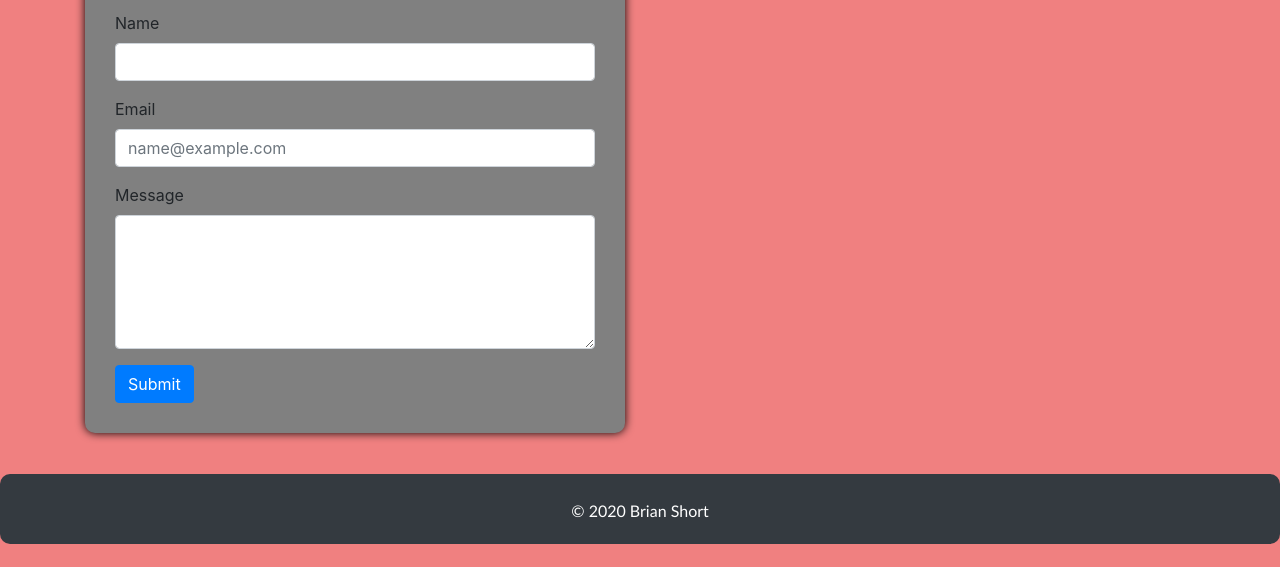
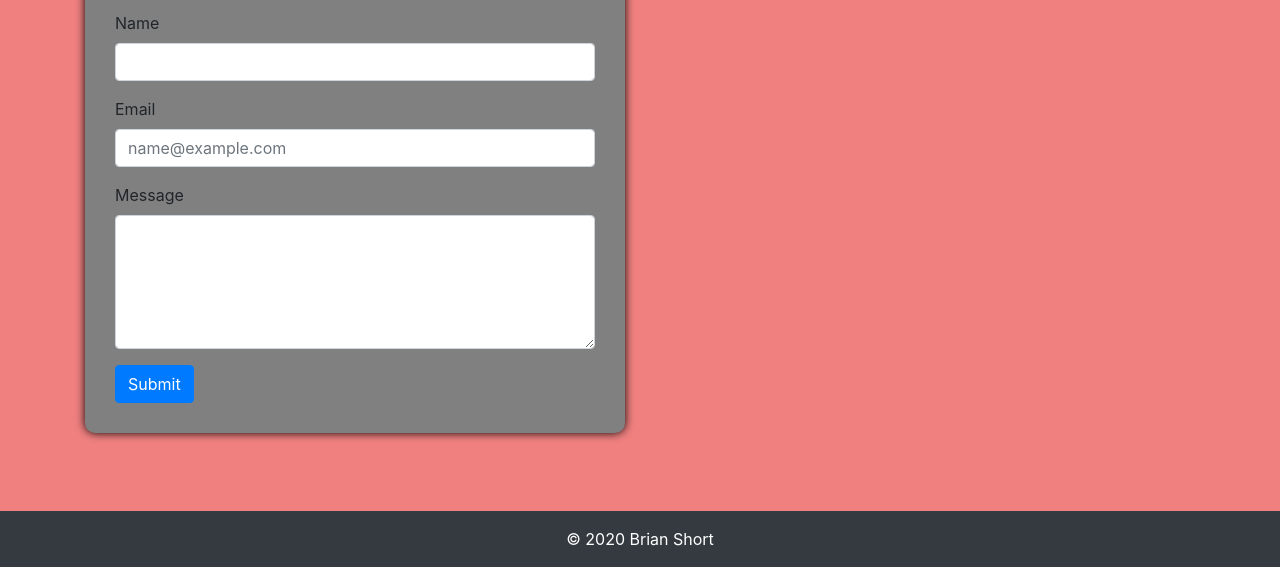
Before and after one commit to brianrshort/responsive-portfolio, a plain HTML site: page contact.html in a window 1280 px wide. Shown: the part 256-823 px from the top of the page. Before the commit the page ends 800 px from the top, so only its background shows below. Drawn offline with nearby package versions, Linux system fonts and the light colour scheme.

Commit message:
Replaced footer CSS elements with bootstrap inline tags in contact.html

```diff
--- a/contact.html
+++ b/contact.html
@@ -26,23 +26,6 @@
             box-shadow: 0px 0px 10px 0px black;
             margin-top: 100px;
             margin-bottom: 30px;
-        }
-
-        .dark-footer {
-          position: absolute;
-          bottom: 0px;
-          padding: 5px;
-          border-radius: 10px;
-          margin-top: 50px;
-          width: 100%;
-          clear: both;
-          font-family: 'Trebuchet MS', 'Lucida Sans Unicode', 'Lucida Grande', 'Lucida Sans', Arial, sans-serif;
-          }
-
-        footer p {
-          text-align: center;
-          color: white;
-          margin-top: 20px;
         }
     </style>
   </head>
@@ -102,10 +85,8 @@
     </section>
 
     <!--Footer-->
-    <footer class="bg-dark dark-footer">
-      <p class="text-center">
-        &copy; 2020 Brian Short
-      </p>
+    <footer class="bg-dark w-100 text-center text-white mt-5 p-3">
+      &copy; 2020 Brian Short
     </footer>
 
 
```
